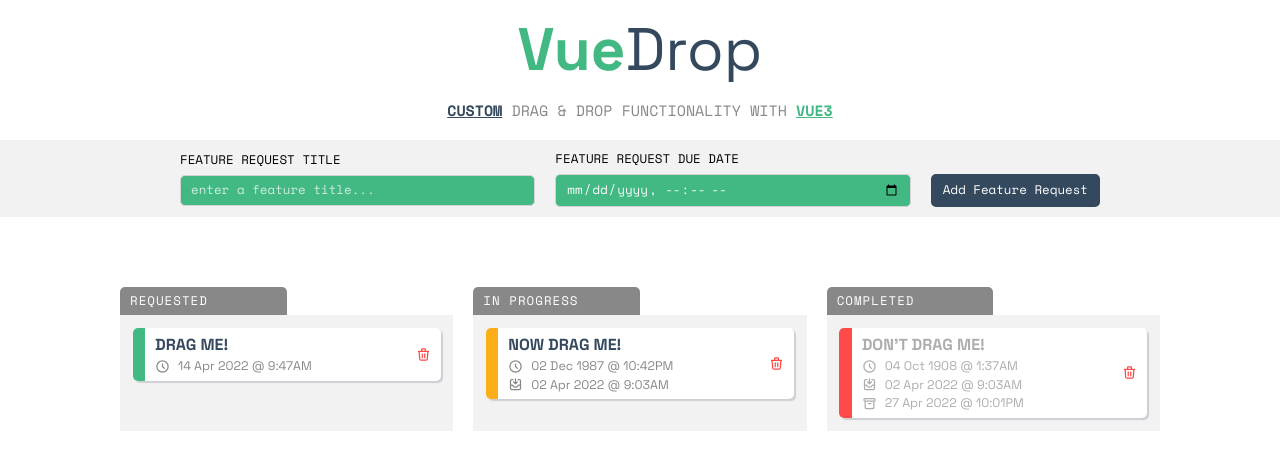
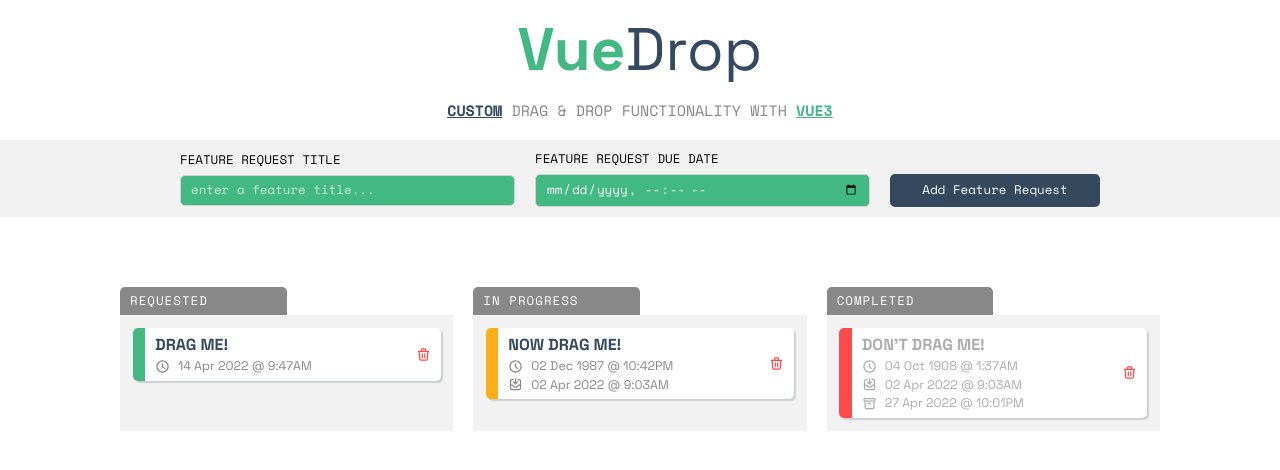
Before and after one commit to codemints/vuedrop, a Vue app: page / in a window 1280 px wide. Shown: the top 470 px of the page. Built offline with nearby package versions, Linux system fonts and the light colour scheme.

Commit message:
fixed bug in update before drop

```diff
--- a/src/assets/main.scss
+++ b/src/assets/main.scss
@@ -54,6 +54,7 @@
     display: flex;
     align-items: center;
     justify-content: space-between;
+    flex-flow: row wrap;
     gap: $gap;
 
     flex: 1 0 75%;
@@ -62,6 +63,7 @@
       display: flex;
       flex-direction: column;
       flex: 1 0 calc( 50% - $gap);
+      min-width: 30rem;
     }
   }
 }
@@ -110,6 +112,9 @@
   border-color: $vueBlue;
   border-width: 0.2rem;
 
+  flex: 1 0 (calc(25% - $gap));
+  min-width: 20rem;
+
   margin-top: auto;
   transition: $base;
 
@@ -151,6 +156,7 @@
   display: flex;
   flex-direction: column;
   flex: 1 0 calc(33% - $gap);
+  min-width: 30rem;
 
   .zone__title {
     color: white;
--- a/src/composables/dragCard.js
+++ b/src/composables/dragCard.js
@@ -9,6 +9,7 @@
 const $_ = cardData.value
 
 const handleData = (card, zone, obj) => {
+  if ( !zone ) return
   const dataSet = zone.dataset.progress
   const foundItem = obj.find(item => card.id.slice(6) === item.id)
   card.setAttribute('class', dataSet)
```
